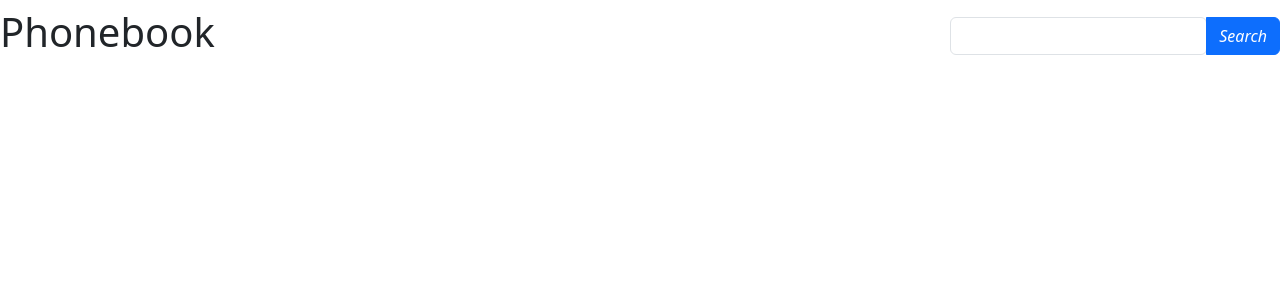
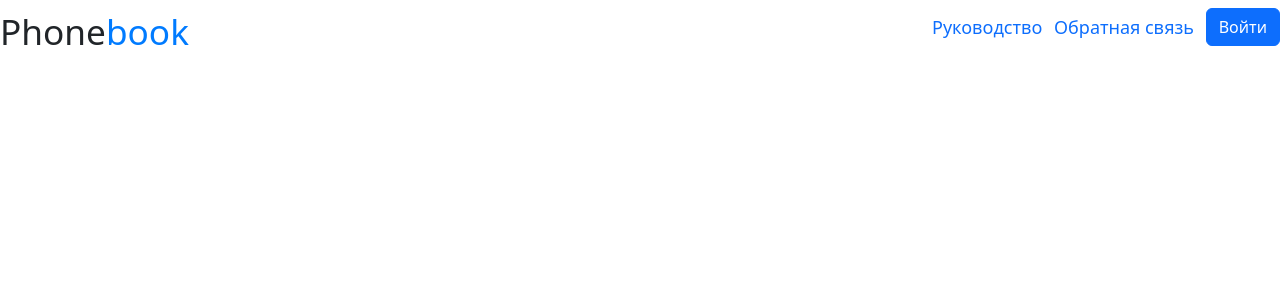
Before and after one commit to resurex1on/phonebook, a React (Create React App) app in the folder app/app/: page / in a window 1280 px wide. Shown: the top 300 px of the page. Built offline with nearby package versions, Linux system fonts and the light colour scheme.

Commit message:
add some styles and markup to nav

```diff
--- a/app/app/src/modules/nav/nav.jsx
+++ b/app/app/src/modules/nav/nav.jsx
@@ -7,16 +7,22 @@ import 'bootstrap/dist/css/bootstrap.min.css'
 function Navbar() {
   return (
     <nav className="navbar">
-      <h1 className="navbar-logo">Phonebook</h1>
-      <div className="navbar__tools">
-      <div class="input-group">
-  <div class="form-outline">
-    <input type="search" id="form1" class="form-control" />
-  </div>
-  <button type="button" class="btn btn-primary">
-    <i class="fas fa-search">Search</i>
-  </button>
-</div>
+      <div className="contain navbar__contain">
+      <h1 className="navbar-logo">Phone<span className="navbar-book">book</span></h1>
+      <ul className="navbar__tools">
+        {/* <div class="input-group">
+          <input type="search" id="form1" class="form-control" />
+          <button type="button" class="btn btn-primary">
+            <i class="fas fa-search">Поиск</i>
+          </button>
+        </div> */}
+
+        <li className="navbar__tools-item"><a className="navbar__tools-link" href="#">Руководство</a></li>
+        <li className="navbar__tools-item"><a className="navbar__tools-link" href="#">Обратная связь</a></li>
+        <li className="navbar__tools-item"><button type="button" class="btn btn-primary">Войти</button></li>
+
+      </ul>
+
       </div>
 
     </nav>
--- a/app/app/src/modules/nav/nav.scss
+++ b/app/app/src/modules/nav/nav.scss
@@ -1,5 +1,46 @@
+.contain {
+  width: 100%;
+  max-width: 1300px;
+  margin: 0 auto;
+}
+
 .navbar {
+
+  &-logo {
+    font-size: 2.2rem;
+  }
+
+  &-book {
+    color: #007bff;
+  }
+
+  &__contain {
+    display: flex;
+    flex-direction: row;
+    justify-content: space-between;
+    align-items: center;
+  }
+
   &__tools {
+    width: 50%;
+    max-width: 380px;
+    min-width: 360px;
+    justify-content: space-between;
+    align-items: center;
+    display: flex;
+    flex-direction: row;
+    list-style-type: none;
+
+    &-link {
+      font-size: 18px;
+      text-decoration: none;
+
+      &:hover {
+        text-decoration: none;
+
+      }
+    }
+
     &-search {
       outline: none;
       border-radius: 20px;
```
